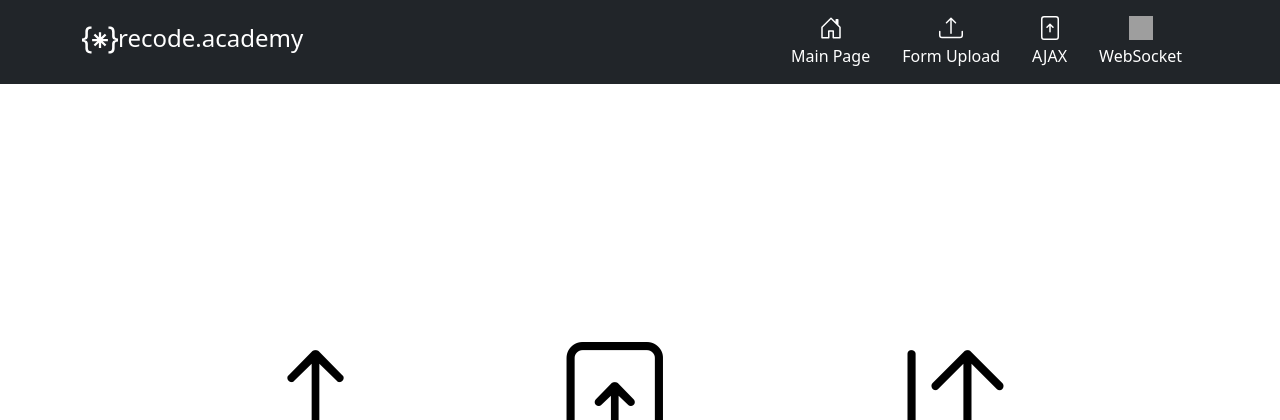
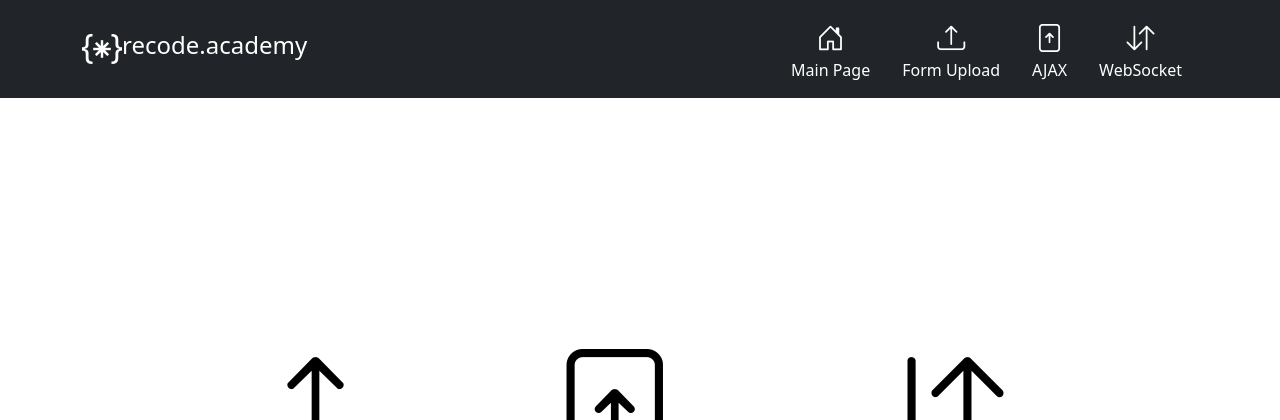
Before and after one commit to notrurs/Fast-ML-MVP, a Django app: template src/mnist_demo/templates/mnist_demo/index.html in a window 1280 px wide. Shown: the top 420 px of the page. Run offline with Django 4.2, Linux system fonts and the light colour scheme; the template is opened without the code that fills it, so the values that code supplies are empty; parts of the project's set-up code (start-up, migrations or seed data) failed here and were passed over; grey boxes are pictures that could not be loaded.

Commit message:
Change svg images to <i> tag

```diff
--- a/src/mnist_demo/static/mnist_demo/css/style.css
+++ b/src/mnist_demo/static/mnist_demo/css/style.css
@@ -4,18 +4,16 @@ BODY{
     flex-direction: column;
 }
 
-.svg-ico{
-    margin-bottom: .25rem;
-    margin-right: auto;
-    margin-left: auto;
+.svg-small{
     display: block;
-    width: 24px;
-    height: 24px;
+    font-size: 1.75rem;
+    color: white;
+    text-align: center;
 }
 
-.svg-middle{
-    width: 36px;
-    height: 36px;
+.svg-medium{
+    font-size: 2.5rem;
+    color: white;
 }
 
 .svg-large{
--- a/src/mnist_demo/templates/mnist_demo/base.html
+++ b/src/mnist_demo/templates/mnist_demo/base.html
@@ -16,31 +16,31 @@
         <div class="container">
             <div class="d-flex flex-wrap align-items-center justify-content-center justify-content-lg-start">
                 <a href="{% url 'mnist_demo:index' %}" class="d-flex align-items-center my-2 my-lg-0 me-lg-auto text-white text-decoration-none">
-                    <img class="svg-ico svg-middle" src="{% static 'mnist_demo/svg/braces-asterisk.svg' %}" alt="braces-ico">
+                    <i class="bi bi-braces-asterisk svg-medium"></i>
                     <h4 class="ml-2">recode.academy</h4>
                 </a>
                 <ul class="nav col-12 col-lg-auto my-2 justify-content-center my-md-0 text-small">
                     <li>
                         <a href="{% url 'mnist_demo:index' %}" class="nav-link text-white">
-                            <img class="svg-ico" src="{% static 'mnist_demo/svg/house-door.svg' %}" alt="home-ico">
+                            <i class="bi bi-house-door svg-small"></i>
                             Main Page
                         </a>
                     </li>
                     <li>
                         <a href="{% url 'mnist_demo:form_upload' %}" class="nav-link text-white">
-                            <img class="svg-ico" src="{% static 'mnist_demo/svg/upload.svg' %}" alt="file-upload-ico">
+                            <i class="bi bi-upload svg-small"></i>
                             Form Upload
                         </a>
                     </li>
                     <li>
                         <a href="{% url 'mnist_demo:ajax_draw' %}" class="nav-link text-white">
-                            <img class="svg-ico" src="{% static 'mnist_demo/svg/file-arrow-up.svg' %}" alt="ajax-upload-ico">
+                            <i class="bi bi-file-arrow-up svg-small"></i>
                             AJAX
                         </a>
                     </li>
                     <li>
                         <a href="{% url 'mnist_demo:ws_draw' %}" class="nav-link text-white">
-                            <img class="svg-ico" src="{% static 'mnist_demo/svg/arrow-down-up.svg' %}" alt="ws-upload-ico">
+                            <i class="bi bi-arrow-down-up svg-small"></i>
                             WebSocket
                         </a>
                     </li>
```
